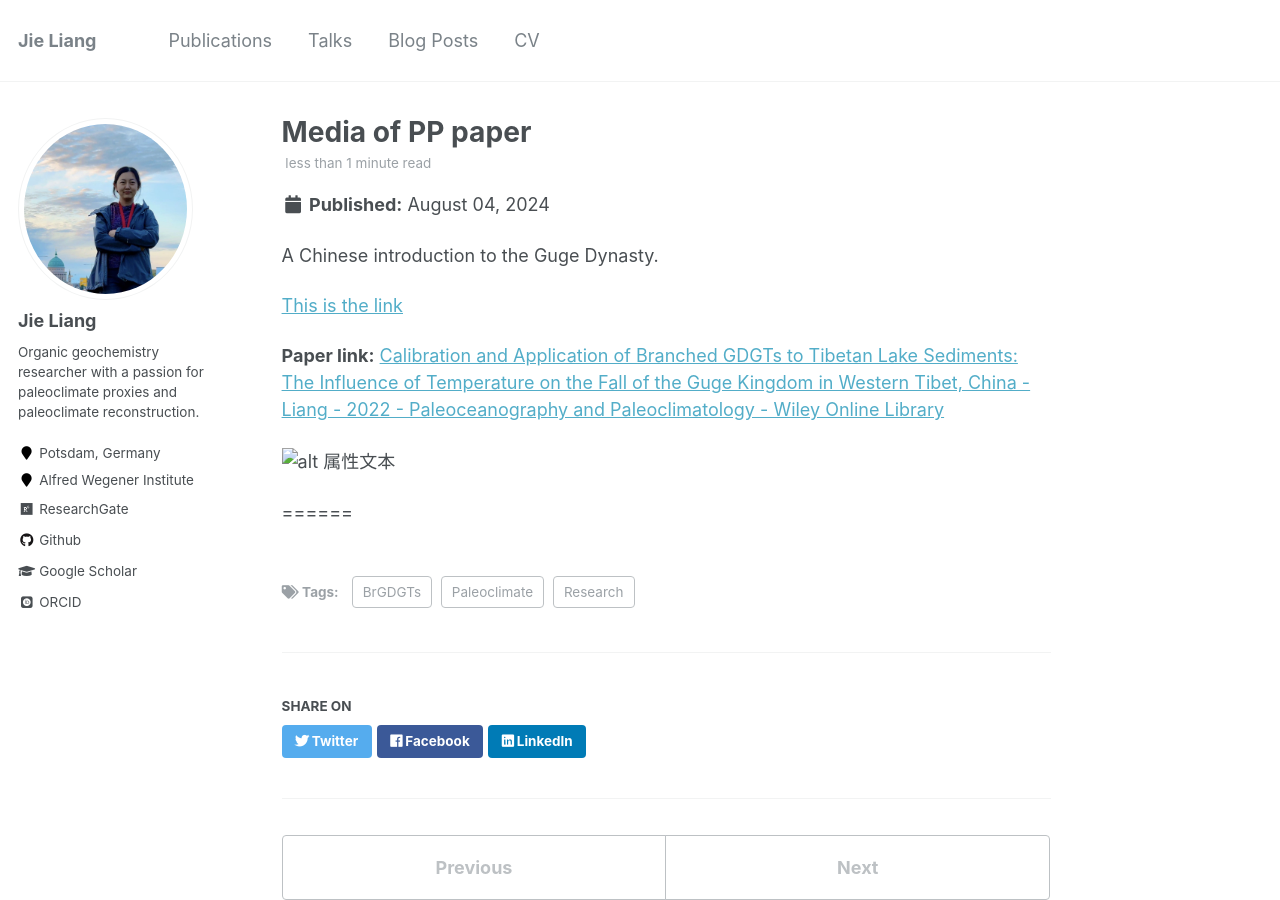
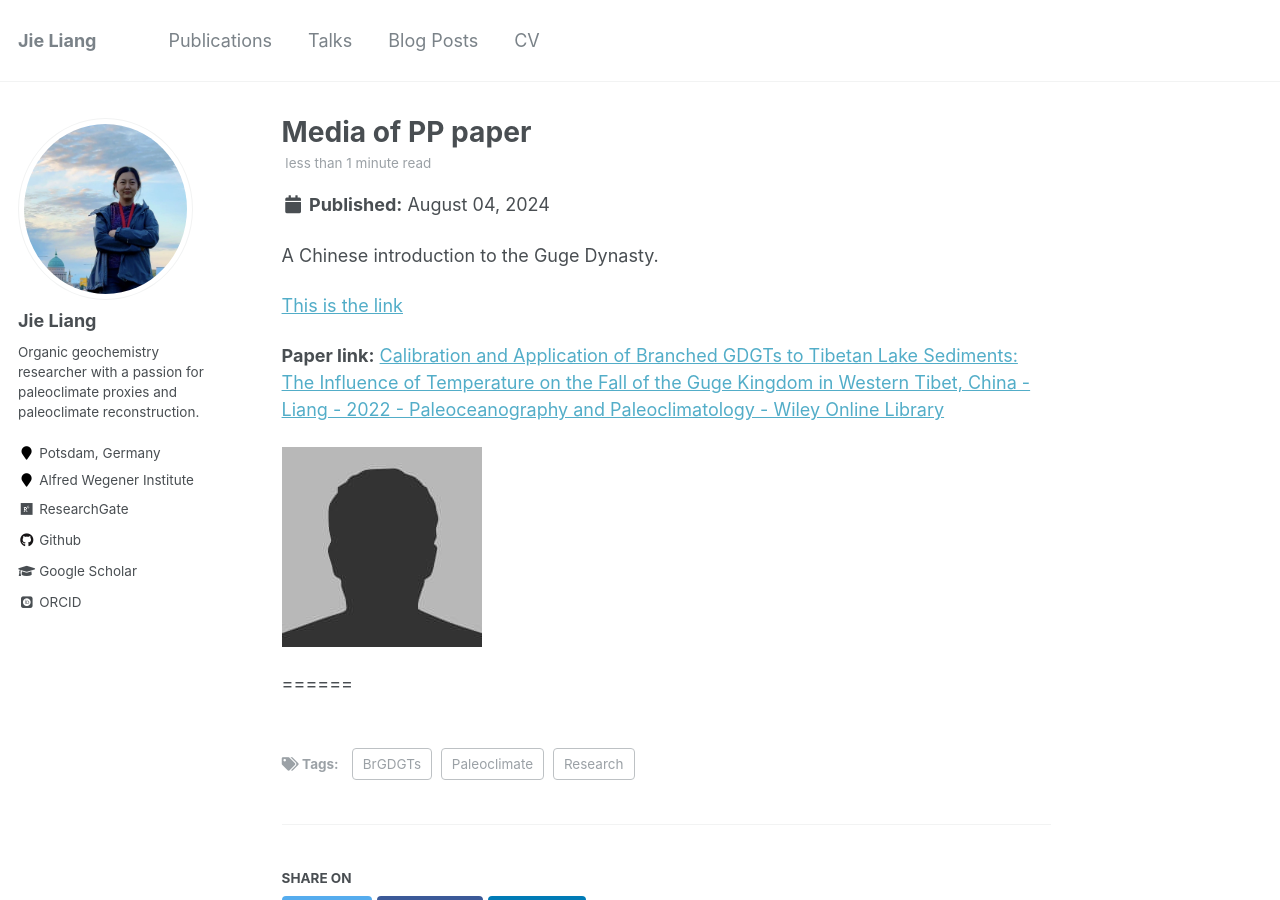
Before and after one commit to jieliangbio/jieliang.github.io, a Jekyll site: the page built from _posts/2024-08-04-new-post.md, in a window 1280 px wide and 900 px high. Built offline with Jekyll 4.4.1, drawn with Linux system fonts in a browser that asks for light colours; some web fonts are replaced.

Commit message:
Update 2024-08-04-new-post.md

```diff
--- a/_posts/2024-08-04-new-post.md
+++ b/_posts/2024-08-04-new-post.md
@@ -13,7 +13,7 @@ A Chinese introduction to the Guge Dynasty.
 
 **Paper link:** [Calibration and Application of Branched GDGTs to Tibetan Lake Sediments: The Influence of Temperature on the Fall of the Guge Kingdom in Western Tibet, China - Liang - 2022 - Paleoceanography and Paleoclimatology - Wiley Online Library](https://agupubs.onlinelibrary.wiley.com/doi/full/10.1029/2021PA004393)
 
-![alt 属性文本](../images/bio-photo.jpg)
+![alt 属性文本](https://jieliangbio.github.io/jieliang.github.io/images/bio-photo.jpg)
 
 
 ======
```
